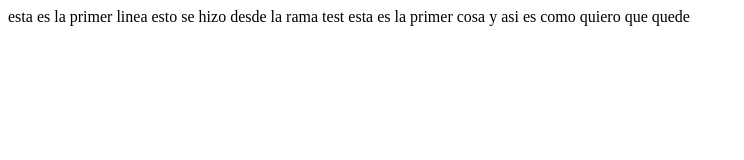
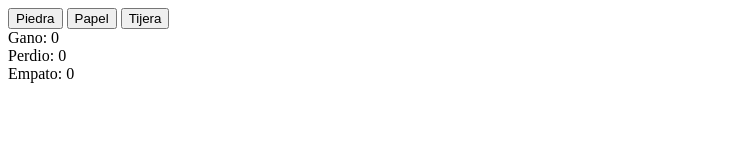
Before and after one commit to vicmancb/udem2016-2, a website: page index.html in a window 1280 px wide. Shown: the whole page, without its empty margins (0-744 px from the left). Drawn offline with nearby package versions, Linux system fonts and the light colour scheme.

Commit message:
conf inicial de bower

```diff
--- a/index.html
+++ b/index.html
@@ -5,10 +5,16 @@
       <title>Enfasis 2016</title>
    </head>
    <body>
-      esta es la primer linea
-      esto se hizo desde la rama test
-      esta es la primer cosa
-		y asi es como quiero que quede
+      <button type="button" name="button" onclick="selectOption('Piedra')">Piedra</button>
+      <button type="button" name="button" onclick="selectOption('Papel')">Papel</button>
+      <button type="button" name="button" onclick="selectOption('Tijera')">Tijera</button>
+
+      <div>Gano: <span id="gano">0</span></div>
+      <div>Perdio: <span id="empato">0</span></div>
+      <div>Empato: <span id="perdio">0</span></div>
+
+      <script type="text/javascript" src="jquery-1.11.2.js"></script>
+      <script type="text/javascript" src="script.js"></script>
 
    </body>
 </html>
--- /dev/null
+++ b/script.js
@@ -0,0 +1,57 @@
+"use strict";
+
+var gano, empato, perdio;
+gano = 0;
+empato = 0;
+perdio = 0;
+var selectOption = function(user){
+    console.log(user);
+
+    var rand = Math.floor(Math.random()*3+1);
+    var opt = ['Piedra','Papel','Tijera'];
+    var mach = opt[rand];
+
+    if(user === 'Piedra'){
+        if(mach === 'Papel'){
+            perdio++;
+        }
+        else if(mach === 'Tijera'){
+            gano++;
+        }
+        else
+            empato++;
+    }
+    else if(user === 'Papel'){
+        if(mach === 'Piedra'){
+            gano++;
+        }
+        else if(mach === 'Tijera'){
+            perdio++;
+        }
+        else
+            empato++;
+    }
+    else {
+        if(mach === 'Piedra'){
+            perdio++;
+        }
+        else if(mach === 'Papel'){
+            gano++;
+        }
+        else
+            empato++;
+    }
+
+    console.log('gano: ' + gano);
+    console.log('empato: ' + empato);
+    console.log('perdio: ' + perdio);
+
+    // var test = document.getElementById('gano');
+    // test.innerHTML = "test";
+
+    $('#gano').html(gano);
+    $('#perdio').html(perdio);
+    $('#empato').html(empato);
+
+
+};
```
Also changed, not shown: bower.json (added, +21 -0 lines), 1 other file.
